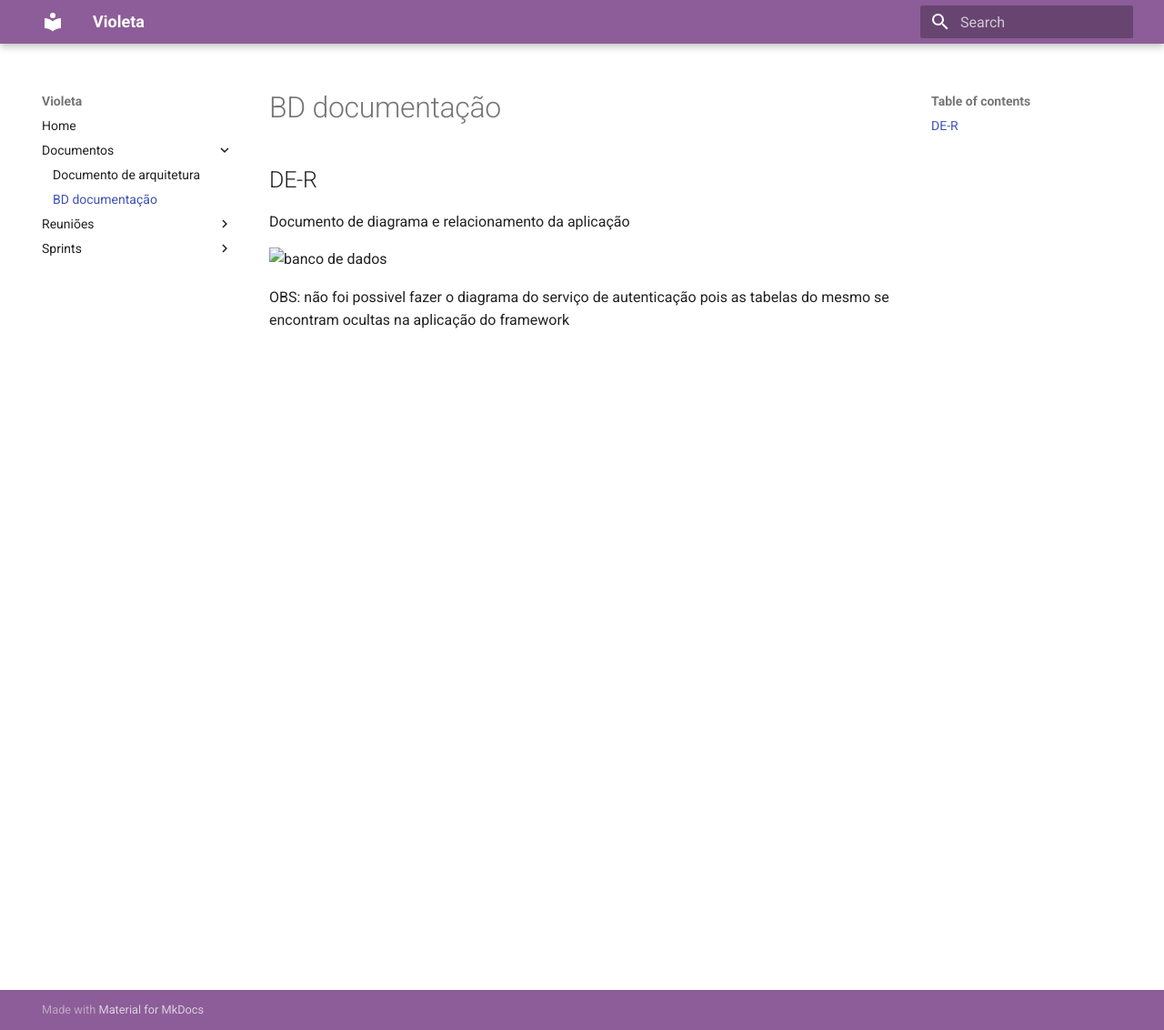
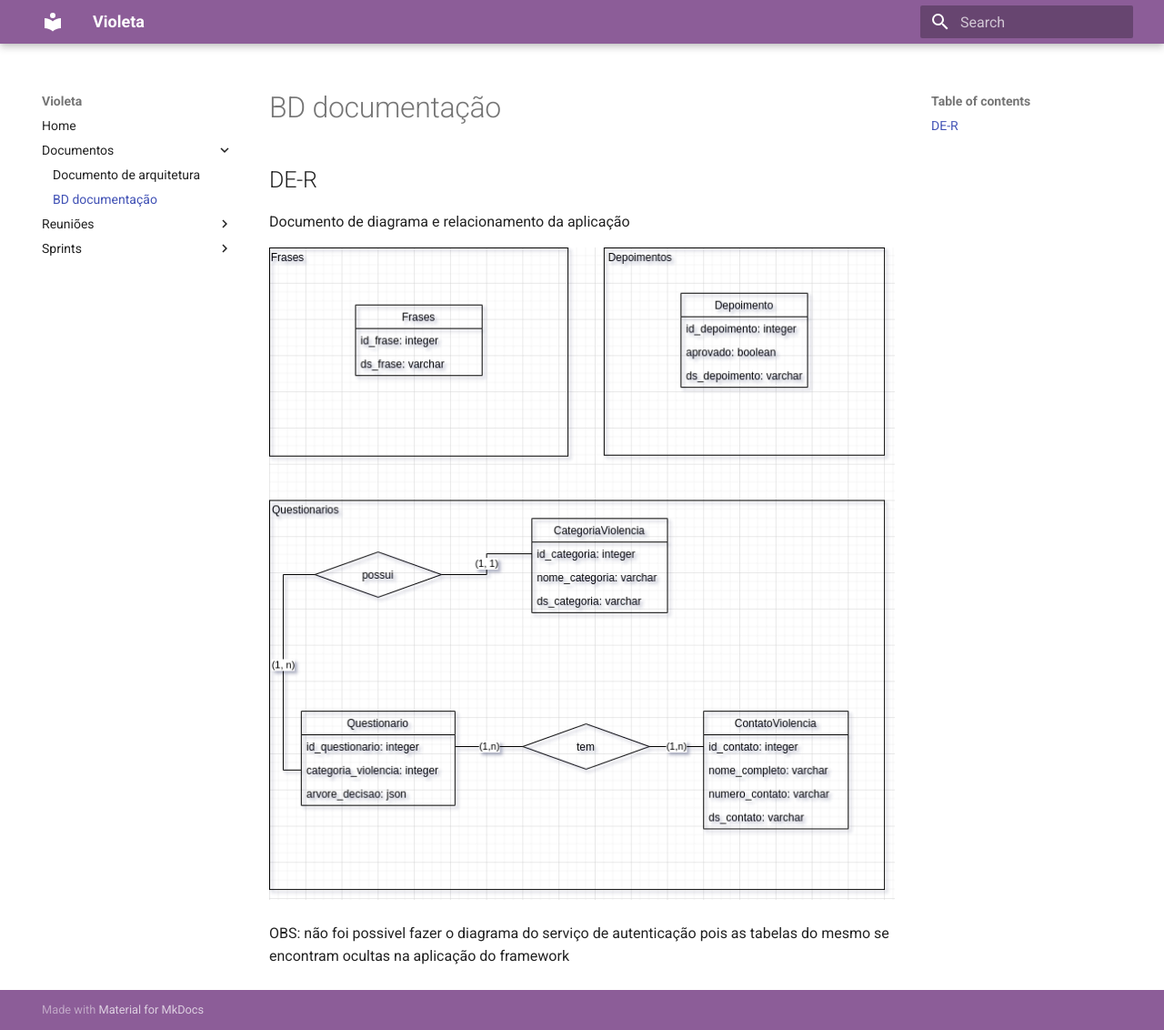
Before and after one commit to fga-eps-mds/2020.2-Violeta-Documentacao, an MkDocs documentation site: the page built from docs/Projeto/diagrama_de_relacionamento_bd.md, in a window 1280 px wide and 1132 px high. Shown: the whole window at 91% size. Built offline with MkDocs 1.6.1 and Material for MkDocs 9.7.7, drawn with Linux system fonts in a browser that asks for light colours.

Commit message:
Arrumado path das imagens

```diff
--- a/docs/Projeto/diagrama_de_relacionamento_bd.md
+++ b/docs/Projeto/diagrama_de_relacionamento_bd.md
@@ -2,7 +2,7 @@
 
 Documento de diagrama e relacionamento da aplicação
 
-![banco de dados](img/der_eps.png)
+![banco de dados](../img/der_eps.png)
 
 OBS: não foi possivel fazer o diagrama do serviço de autenticação
 pois as tabelas do mesmo se encontram ocultas na aplicação do framework
```
Also changed, not shown: docs/Projeto/doc_arquitetura.md (+1 -1 lines).
